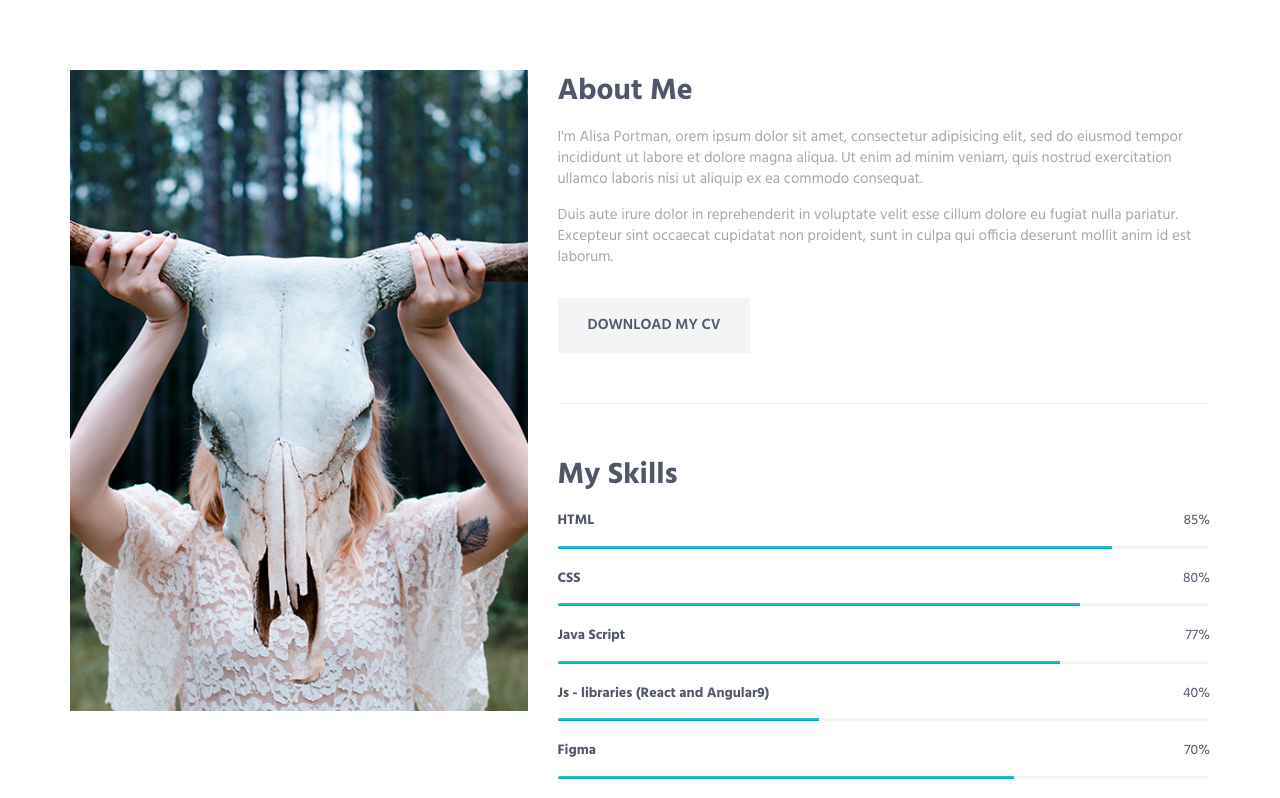
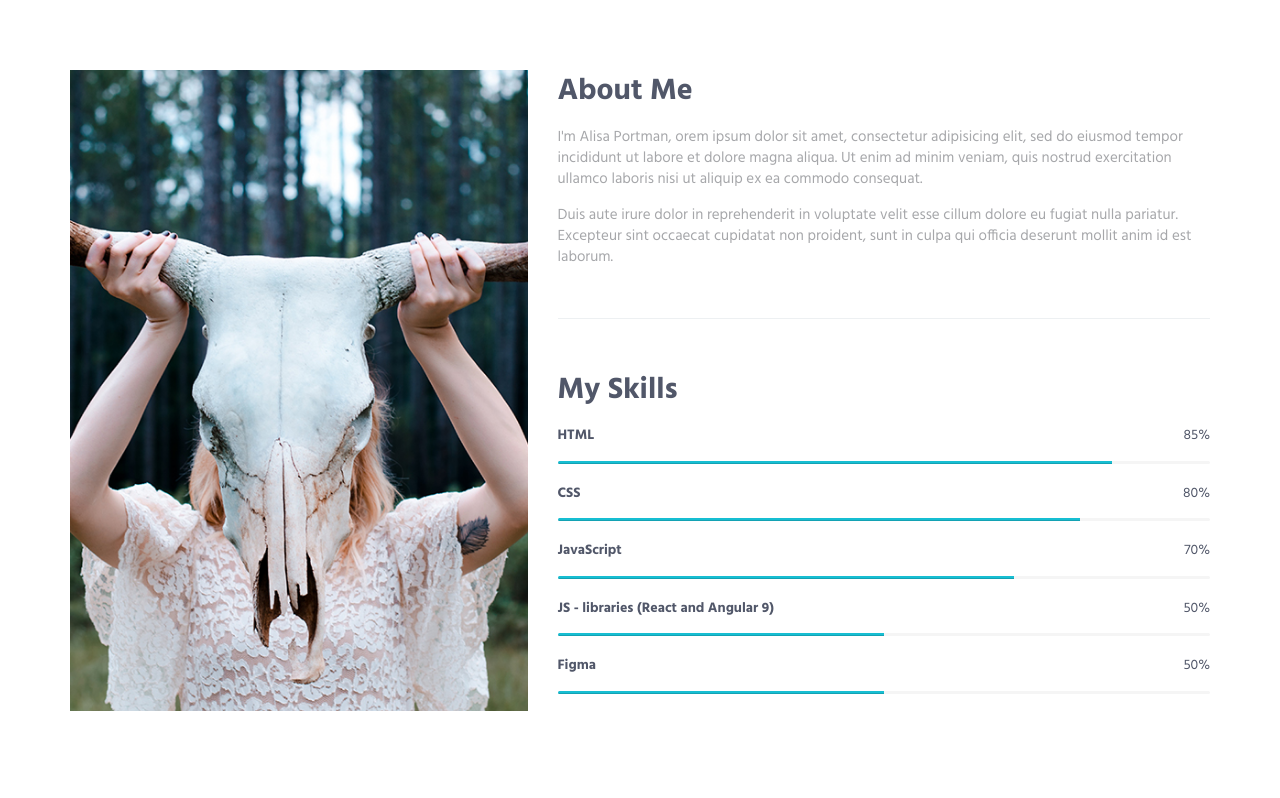
Before and after one commit to Sergey-Yurakov/Sergey-Yurakov.github.io, a plain HTML site: page HTML/index.html in a window 1280 px wide. Shown: the part 650-1448 px from the top of the page. Drawn offline with Linux system fonts and the light colour scheme.

Commit message:
Редактирую шаблон
Убрал кнопку загрузку в abbout и добавил новые скиллы

```diff
--- a/HTML/css/layout.css
+++ b/HTML/css/layout.css
@@ -1104,7 +1104,7 @@ fieldset[disabled] .btn-theme {
 }
 
 .margin-b-50 {
-  margin-bottom: 30px !important;
+  margin-bottom: 400px !important;
 }
 
 .margin-b-60 {
--- a/HTML/index.html
+++ b/HTML/index.html
@@ -124,7 +124,7 @@
                                     <p>I'm Alisa Portman, orem ipsum dolor sit amet, consectetur adipisicing elit, sed do eiusmod tempor incididunt ut labore et dolore magna aliqua. Ut enim ad minim veniam, quis nostrud exercitation ullamco laboris nisi ut aliquip ex ea commodo consequat.</p>
                                     <p>Duis aute irure dolor in reprehenderit in voluptate velit esse cillum dolore eu fugiat nulla pariatur. Excepteur sint occaecat cupidatat non proident, sunt in culpa qui officia deserunt mollit anim id est laborum.</p>
                                 </div>
-                                <a href="#" class="btn-theme btn-theme-md btn-default-bg text-uppercase">Download my CV</a>
+                                <!-- <a href="#" class="btn-theme btn-theme-md btn-default-bg text-uppercase">Download my CV</a> -->
                             </div>
                         </div>
 
@@ -143,21 +143,21 @@
                             </div>
                         </div>
                         <div class="progress-box">
-                            <h5>Java Script <span class="color-heading pull-right">77%</span></h5>
+                            <h5>JavaScript <span class="color-heading pull-right">70%</span></h5>
                             <div class="progress">
-                                <div class="progress-bar bg-color-base" role="progressbar" data-width="77"></div>
+                                <div class="progress-bar bg-color-base" role="progressbar" data-width="70"></div>
                             </div>
                         </div>
                         <div class="progress-box">
-                            <h5>Js - libraries (React and Angular9) <span class="color-heading pull-right">40%</span></h5>
+                            <h5>JS - libraries (React and Angular 9) <span class="color-heading pull-right">50%</span></h5>
                             <div class="progress">
-                                <div class="progress-bar bg-color-base" role="progressbar" data-width="40"></div>
+                                <div class="progress-bar bg-color-base" role="progressbar" data-width="50"></div>
                             </div>
                         </div>
                         <div class="progress-box">
-                            <h5>Figma <span class="color-heading pull-right">70%</span></h5>
+                            <h5>Figma <span class="color-heading pull-right">50%</span></h5>
                             <div class="progress">
-                                <div class="progress-bar bg-color-base" role="progressbar" data-width="70"></div>
+                                <div class="progress-bar bg-color-base" role="progressbar" data-width="50"></div>
                             </div>
                         </div>
 
```
